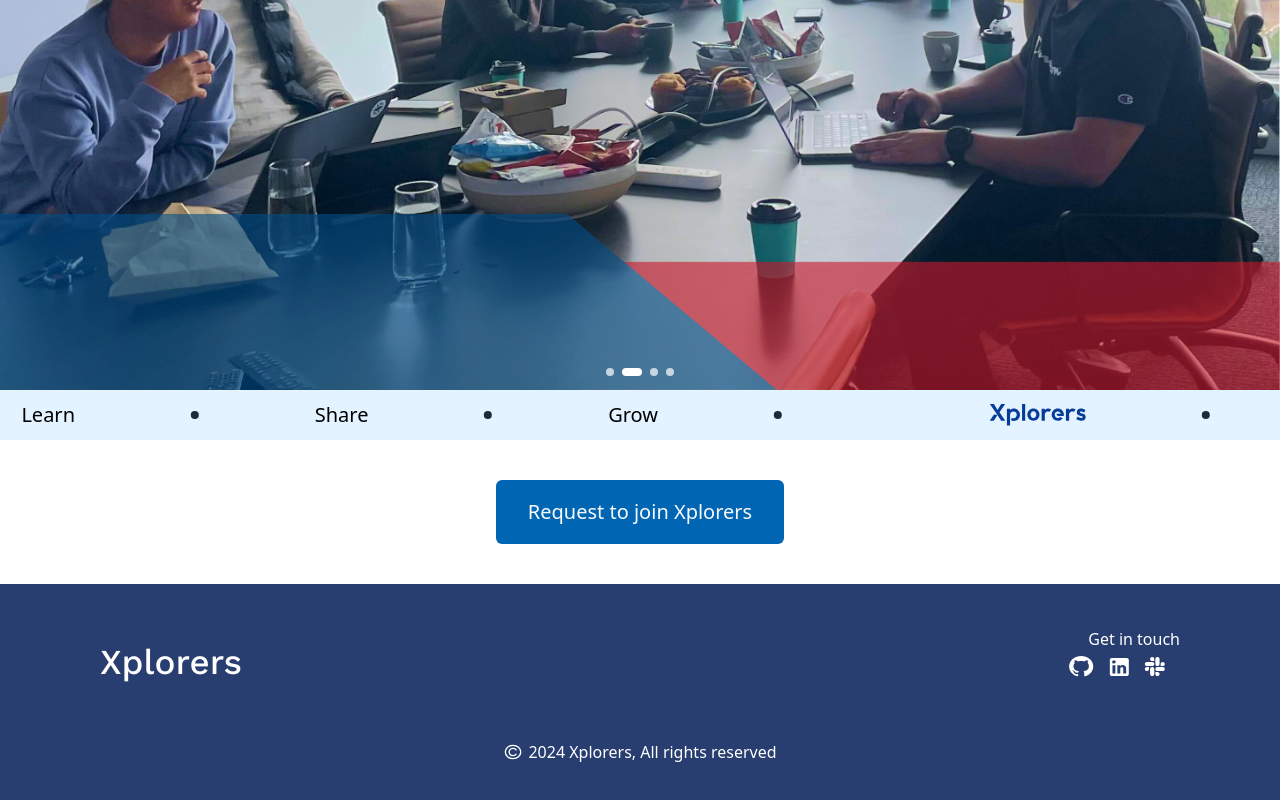
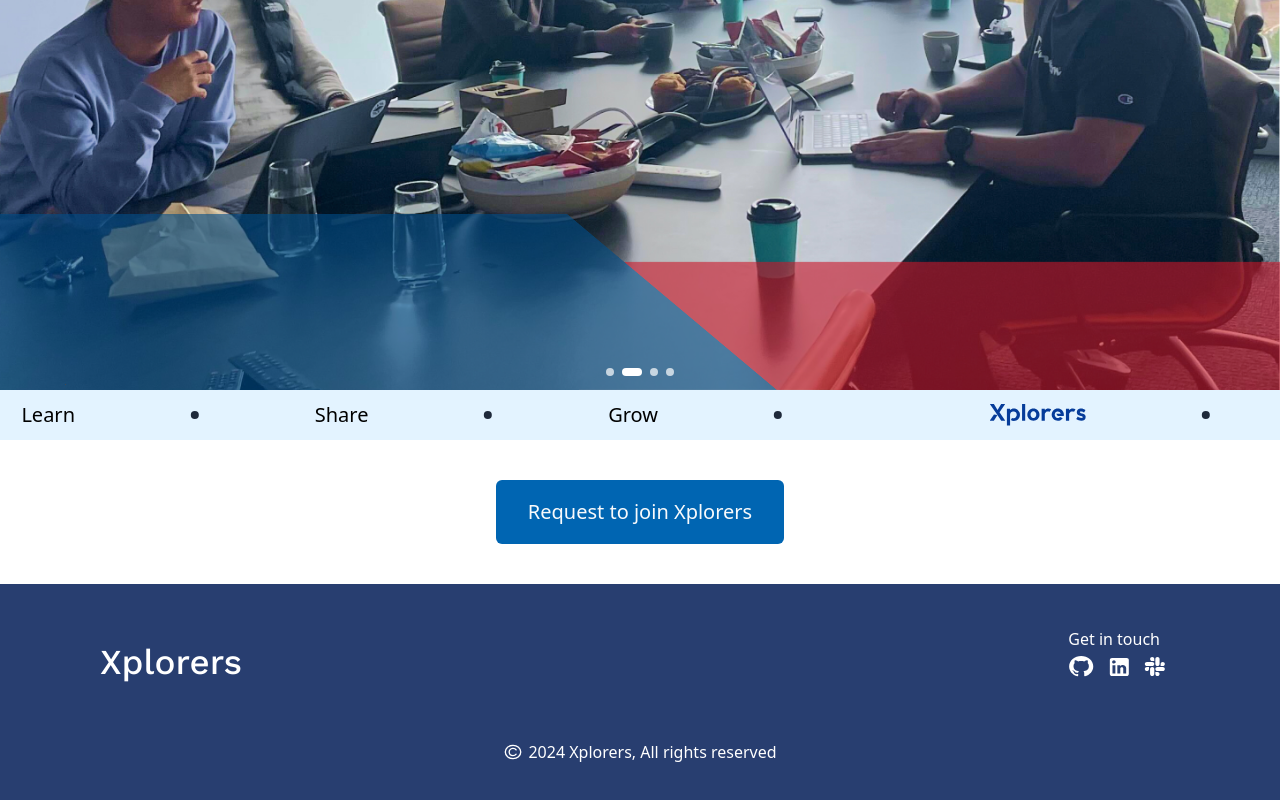
Before and after one commit to xplorer-io/website, a Next.js app: page / in a window 1280 px wide. Shown: the part 328-1128 px from the top of the page. Built offline with nearby package versions, Linux system fonts and the light colour scheme; no server answers.

Commit message:
feat(footer): align components on the bottom right side of the footer

```diff
--- a/src/components/layout/footer.tsx
+++ b/src/components/layout/footer.tsx
@@ -48,7 +48,7 @@ const Footer = React.memo(() => {
             <h3 style={{ color: "white", fontSize: "35px" }}>Xplorers</h3>
           </div>
           <div style={rightDivStyle}>
-            <p style={{ color: "#FFFFFF", marginBottom: "5px" }}>
+            <p style={{ color: "#FFFFFF", marginBottom: "5px", marginRight: "20px" }}>
               Get in touch
             </p>
             <div
```
